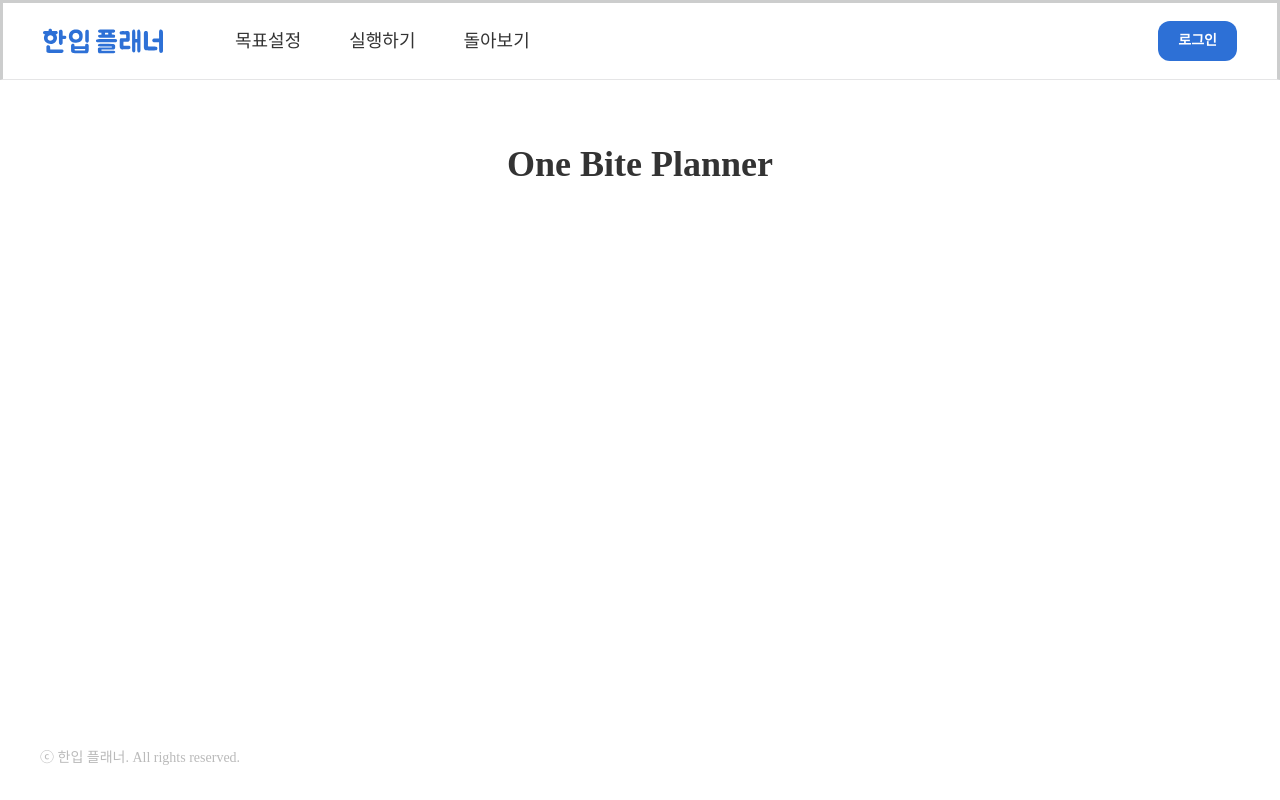
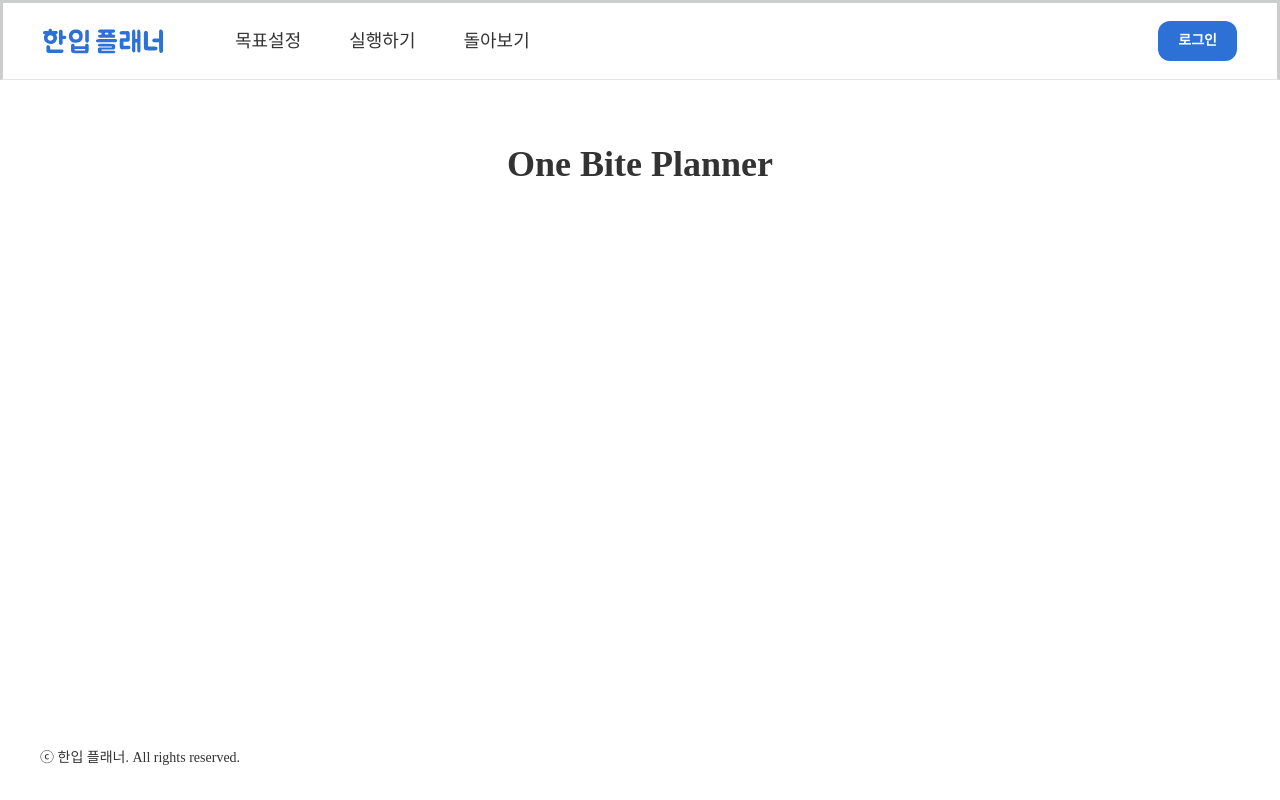
Before and after one commit to icetiredisgettingbear/one-bite-planner, a Next.js app: page / in a window 1280 px wide. Built offline with nearby package versions, Linux system fonts and the light colour scheme; no server answers; a web font is replaced by a local one.

Commit message:
styles: Typography 컴포넌트 커스텀 색상 옵션 추가

```diff
--- a/components/Typography.tsx
+++ b/components/Typography.tsx
@@ -1,7 +1,25 @@
 "use client";
 
-import { Typography as MuiTypography, TypographyProps } from "@mui/material";
+import {
+  Typography as MuiTypography,
+  TypographyProps as MuiTypographyProps,
+} from "@mui/material";
 
-export default function Typography({ ...props }: TypographyProps) {
-  return <MuiTypography {...props} />;
+const customColors = ["primary", "secondary", "disabled", "brand"] as const;
+type TypographyCustomColor = (typeof customColors)[number];
+
+export interface TypographyProps extends Omit<MuiTypographyProps, "color"> {
+  color?: TypographyCustomColor | MuiTypographyProps["color"];
 }
+
+export default function Typography({
+  color = "primary",
+  ...props
+}: TypographyProps) {
+  const isCustomColor = (color: any): color is TypographyCustomColor =>
+    customColors.includes(color);
+
+  const typographyColor = isCustomColor(color) ? `text.${color}` : color;
+
+  return <MuiTypography color={typographyColor} {...props} />;
+}
```
